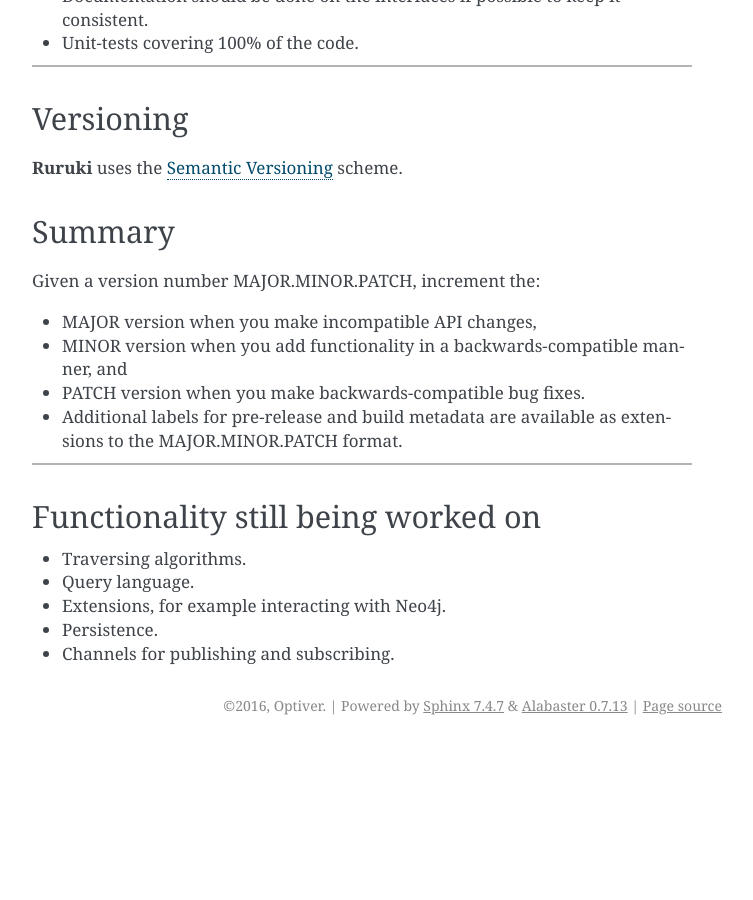
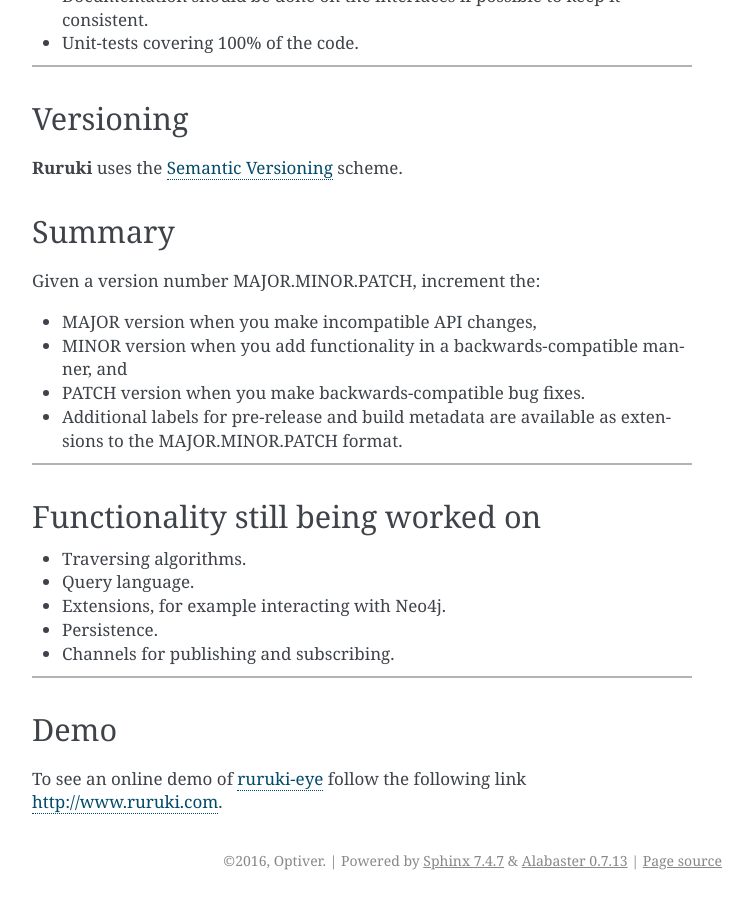
Before and after one commit to afmacedo/ruruki, a Sphinx documentation site: the page built from docs/readme.rst, in a window 1280 px wide and 900 px high, scrolled down 1459 px. Shown: the whole window, without its empty margins (388-1141 px from the left). Built offline with Sphinx 7.4.7, drawn with Linux system fonts in a browser that asks for light colours; before the commit the page ends 2204 px from its top, so only the background shows below that.

Commit message:
Update readme.rst

```diff
--- a/docs/readme.rst
+++ b/docs/readme.rst
@@ -80,3 +80,11 @@
 * Extensions, for example interacting with Neo4j.
 * Persistence.
 * Channels for publishing and subscribing.
+
+
+~~~~~~~~~~~~~~~~~
+
+Demo
+----
+
+To see an online demo of `ruruki-eye <https://github.com/jenmud/ruruki-eye>`_ follow the following link http://www.ruruki.com.
```
